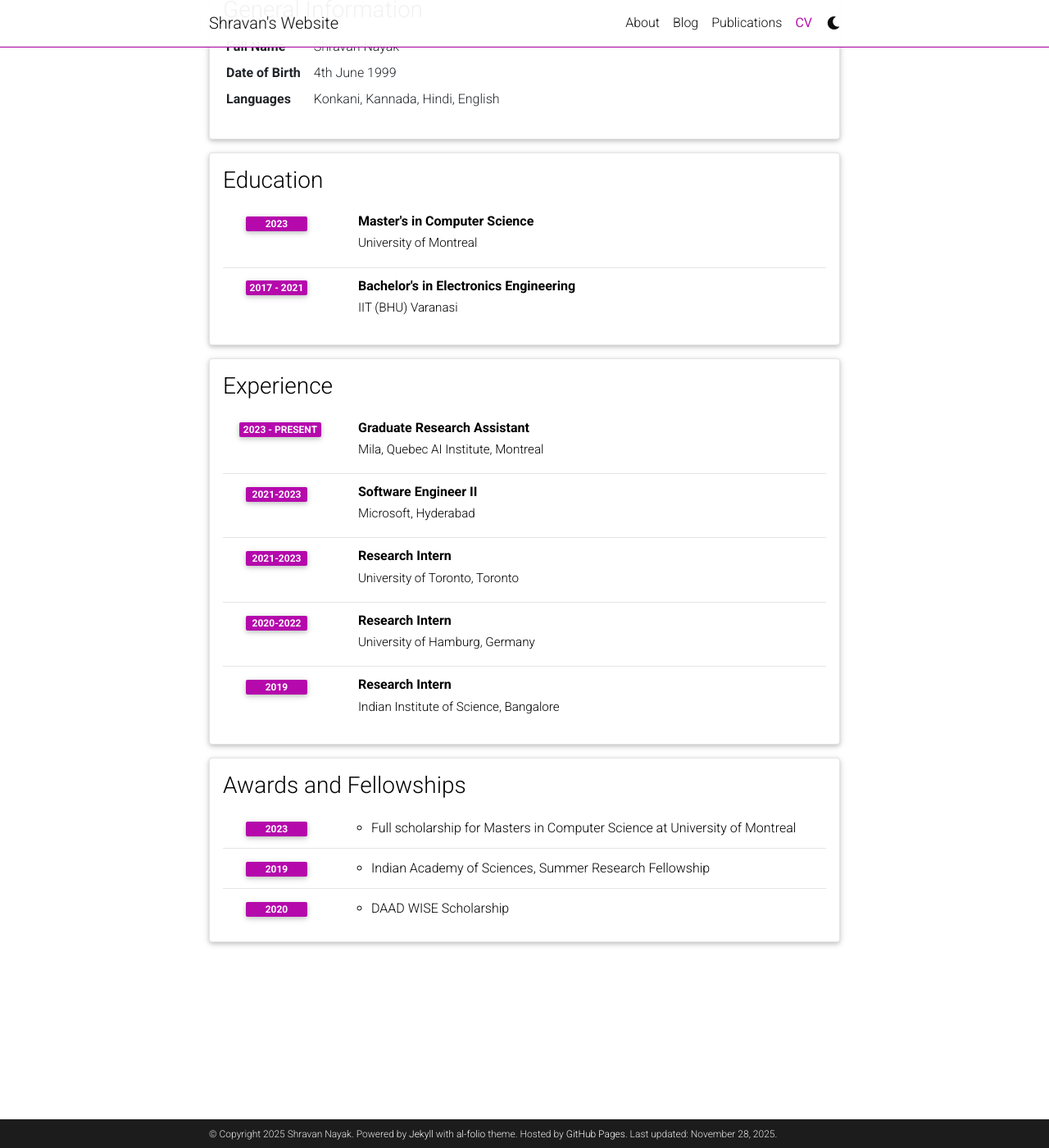
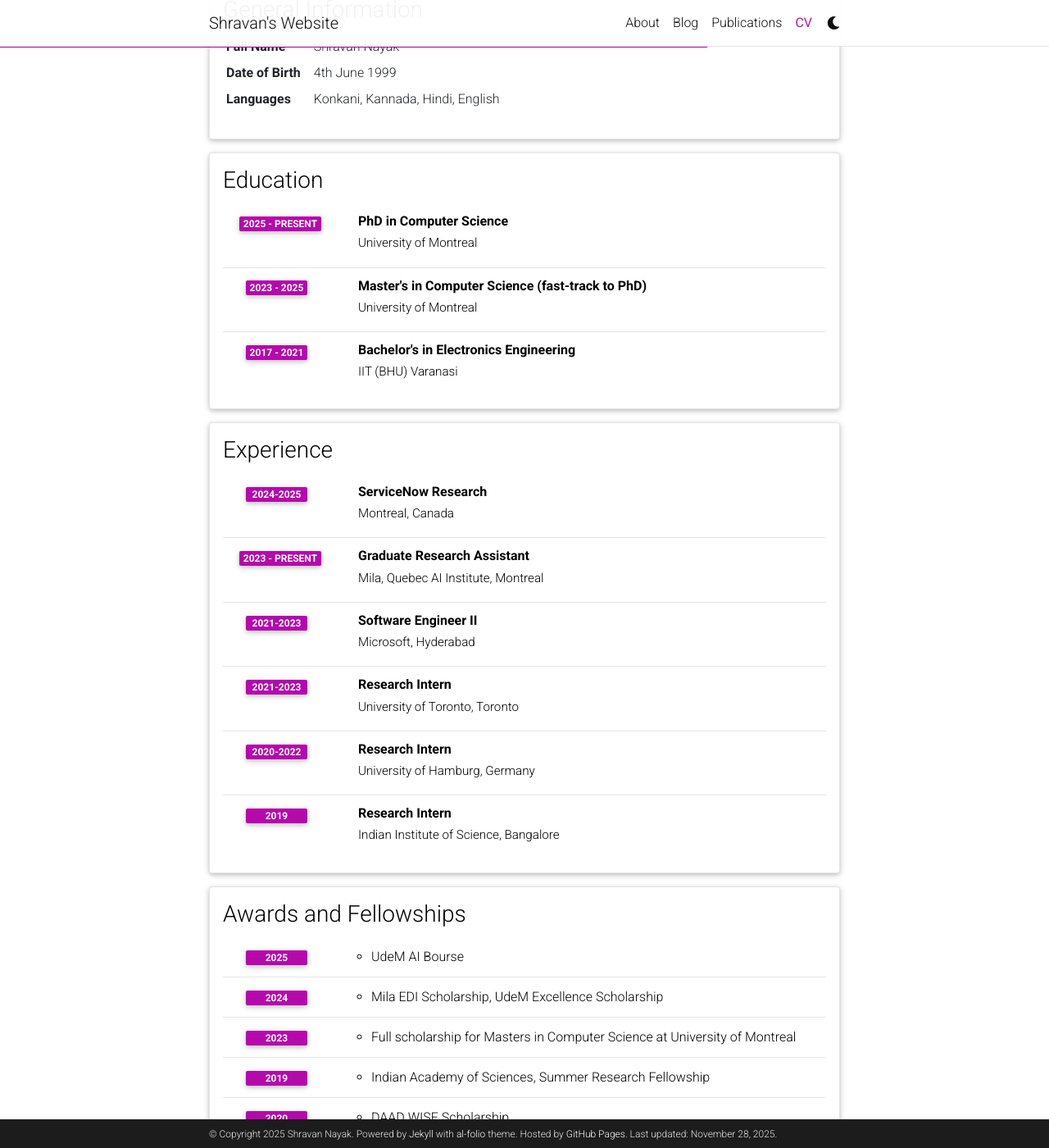
Before and after one commit to BAJUKA/bajuka.github.io, a Jekyll site: the page built from _pages/cv.md, in a window 1280 px wide and 1400 px high, scrolled down 236 px. Shown: the whole window at 82% size. Built offline with Jekyll 4.4.1, drawn with Linux system fonts in a browser that asks for light colours; comment, search, counter and statistics services are not loaded; a style sheet for code colours, icons or effects is not loaded.

```diff
--- a/_data/cv.yml
+++ b/_data/cv.yml
@@ -11,9 +11,13 @@
 - title: Education
   type: time_table
   contents:
-    - title: Master's in Computer Science
+    - title: PhD in Computer Science
       institution: University of Montreal
-      year: 2023
+      year: 2025 - Present
+      description:
+    - title: Master's in Computer Science (fast-track to PhD)
+      institution: University of Montreal
+      year: 2023 - 2025
       description:
     - title: Bachelor's in Electronics Engineering
       institution: IIT (BHU) Varanasi
@@ -23,6 +27,10 @@
 - title: Experience
   type: time_table
   contents:
+    - title: ServiceNow Research
+      institution: Montreal, Canada
+      year: 2024-2025
+
     - title: Graduate Research Assistant
       institution: Mila, Quebec AI Institute, Montreal
       year: 2023 - Present
@@ -61,6 +69,12 @@
 - title: Awards and Fellowships
   type: time_table
   contents:
+    - year: 2025
+      items:
+        - UdeM AI Bourse
+    - year: 2024
+      items:
+        - Mila EDI Scholarship, UdeM Excellence Scholarship
     - year: 2023
       items:
         - Full scholarship for Masters in Computer Science at University of Montreal
```
Also changed, not shown: _bibliography/papers.bib (+31 -11 lines), _news/announcement_19.md (added, +8 -0 lines), _news/announcement_20.md (added, +8 -0 lines), _pages/about.md (+6 -7 lines), 2 other files.
